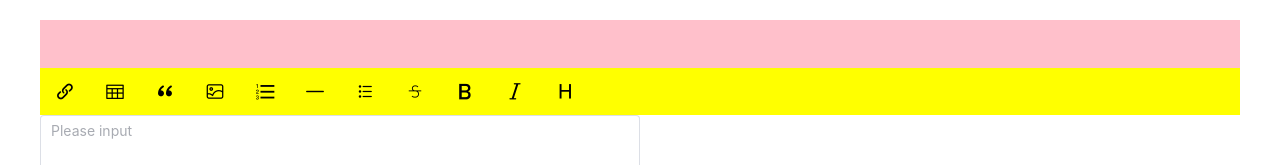
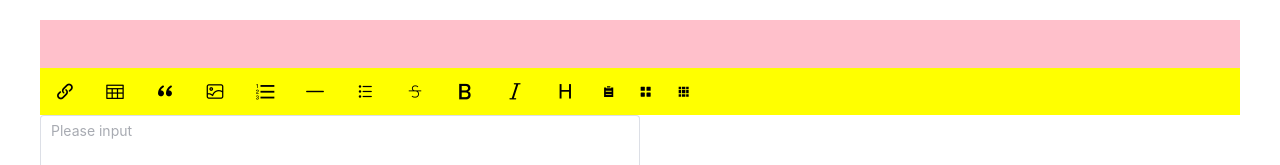
Before and after one commit to namewyf/MiniMarkDownEditor, a Vue app: page / in a window 1280 px wide. Shown: the top 165 px of the page. Built offline with nearby package versions, Linux system fonts and the light colour scheme; the HTML template or start-up script is replaced by a standard one.

Commit message:
添加回车

```diff
--- a/src/App.vue
+++ b/src/App.vue
@@ -4,10 +4,21 @@
     <div class="top">
       <button class="iconfont" v-html="'&#x' + item.unicode + ';'" v-for="item in iconList"
         :key="item.icon_id"></button>
+
+    <button class="toolbar-btn" @click="insertOrderedList">
+      <el-icon><List /></el-icon> <!-- 这是有序列表图标,查了半天不知道图标是什么，先这样代替一下 -->
+    </button>
+    <button class="toolbar-btn" @click="insertUnorderedList">
+      <el-icon><Menu /></el-icon> <!-- 这是无序列表图标，同有序列表一样，我只能用自己熟悉的了 -->
+    </button>
+    <button class="toolbar-btn" @click="insertTable"><!-- 这是表格图标 -->
+      <el-icon><Grid /></el-icon>
+    </button>
+
     </div>
     <div class="content">
       <div class="left">
-        <el-input v-model="textarea" style="width: 100%" :rows="26" type="textarea" placeholder="Please input" @keydown="handleKeyDown">
+        <el-input v-model="textarea" style="width: 100%" :rows="26" type="textarea" placeholder="Please input">
         </el-input>
       </div>
       <div class="right">
@@ -18,27 +29,48 @@
 </template>
 
 <script lang="ts" setup>
-import { ref, watch, onMounted } from 'vue'
+import { ref, watch,onMounted } from 'vue'
 import { markdownTokenizer, renderHTML } from './api/index'
-import { Link, Delete, Edit, Search, Share, Upload } from '@element-plus/icons-vue'
+import { Link, Delete, Edit, Search, Share, Upload, List, Menu, Grid } from '@element-plus/icons-vue'
 import IconListInfo from '@/assets/iconfont/iconfont.json'
 
 const textarea = ref(``)
 const htmlContent = ref(``)
+
 onMounted(() => {
   const savedData = window.localStorage.getItem('textarea');
   if (savedData) {
     textarea.value = savedData;
   }
 });
+
 watch(textarea, (newVal) => {
   window.localStorage.setItem('textarea', newVal);
 });
+
 watch(textarea, (newValue) => {
   const tokenList = markdownTokenizer(newValue)
   htmlContent.value = renderHTML(tokenList)
 })
+//快捷键栏
+const iconList = IconListInfo.glyphs
 
+const insertOrderedList = () => {
+  textarea.value += '\n1.    \n2.    \n3.    '
+}
+
+const insertUnorderedList = () => {
+  textarea.value += '\n- \n  \n- \n  \n- \n  '
+}
+
+const insertTable = () => {
+  const tableTemplate = `
+| 表头1 | 表头2 |
+|-------|-------|
+| 内容1 | 内容2 |
+| 内容3 | 内容4 |`
+  textarea.value += tableTemplate
+}
 // 处理键盘按下事件
 const handleKeyDown = (event:any) => {
   const start = event.target.selectionStart;
@@ -90,8 +122,6 @@ const replaceText = (newText:any, start:any, end:any ,event:any) => {
 };
 
 
-//快捷键栏
-const iconList = IconListInfo.glyphs
 </script>
 
 <style>
@@ -151,4 +181,25 @@ const iconList = IconListInfo.glyphs
     }
   }
 }
+
+.toolbar-btn {
+  padding: 8px;
+  margin: 0 4px;
+  background: none;
+  border: none;
+  cursor: pointer;
+  display: flex;
+  align-items: center;
+  justify-content: center;
+}
+
+.toolbar-btn:hover {
+  background-color: #f0f0f0;
+  border-radius: 4px;
+}
+
+.toolbar-btn.iconfont {
+  font-size: 20px;
+  color: #333;
+}
 </style>
```
